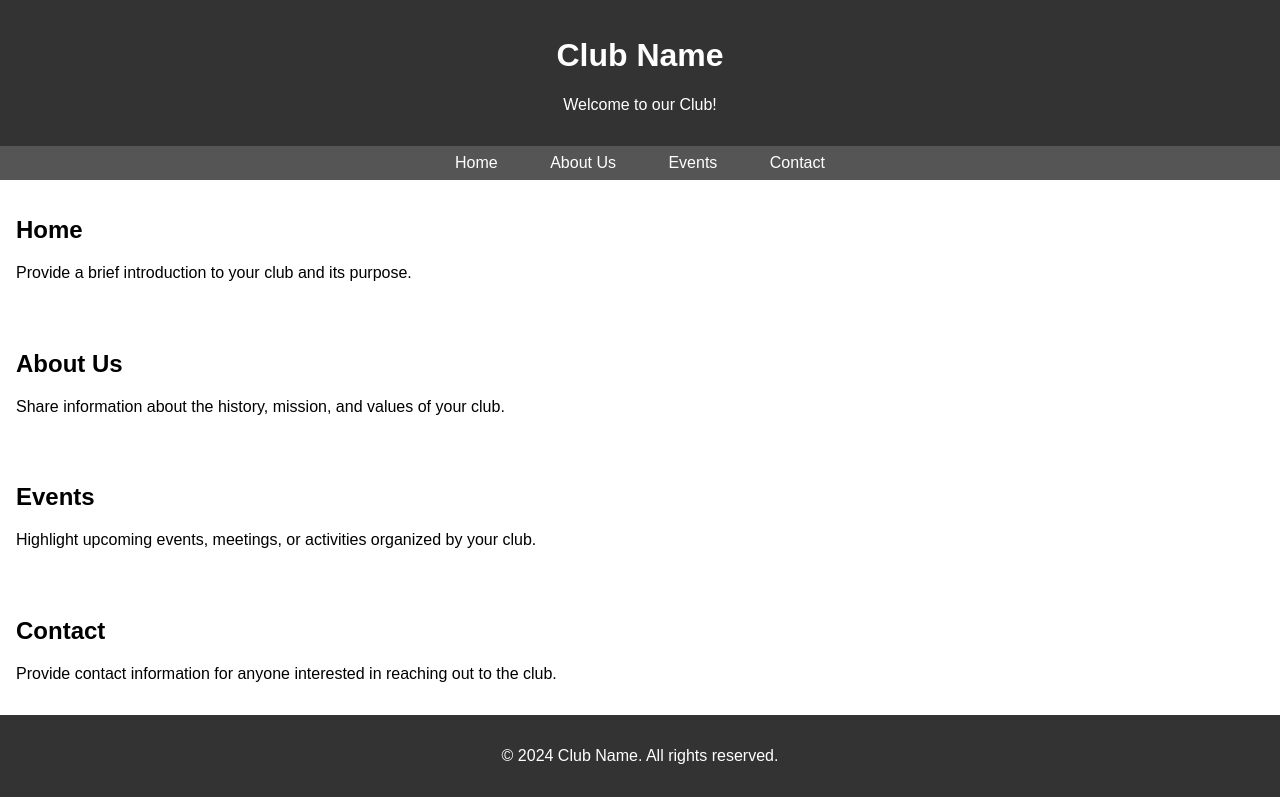
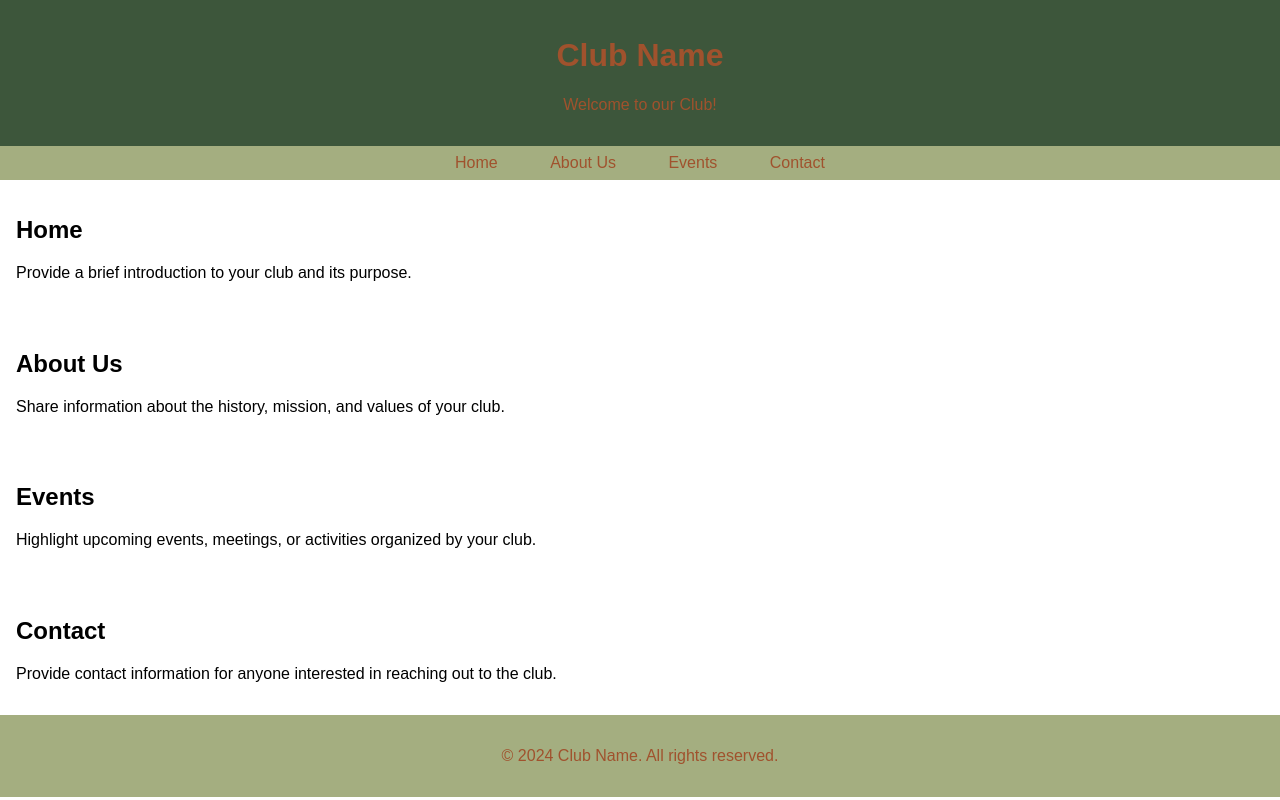
Before and after one commit to bwgcarey92/practice-club-page, a plain HTML site: page index.html in a window 1280 px wide. Drawn offline with Linux system fonts and the light colour scheme.

Commit message:
changed color of some elements

```diff
--- a/styles.css
+++ b/styles.css
@@ -6,20 +6,20 @@ body {
 }
 
 header {
-    background-color: #333;
-    color: white;
+    background-color: #3d563b;
+    color: sienna;
     padding: 1em;
     text-align: center;
 }
 
 nav {
-    background-color: #555;
+    background-color: #a4ae80;
     padding: 0.5em;
     text-align: center;
 }
 
 nav a {
-    color: white;
+    color: sienna;
     text-decoration: none;
     padding: 0.5em 1em;
     margin: 0 0.5em;
@@ -30,8 +30,8 @@ section {
 }
 
 footer {
-    background-color: #333;
-    color: white;
+    background-color: #a4ae80;
+    color: sienna;
     text-align: center;
     padding: 1em;
 }
```
